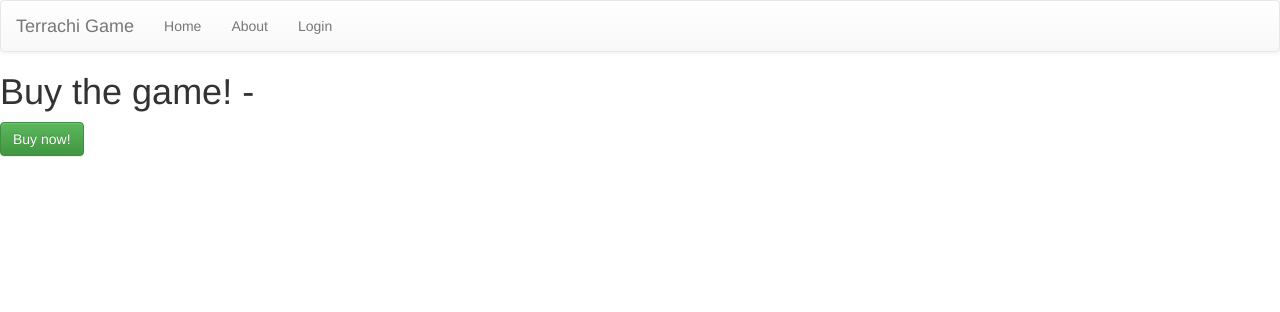
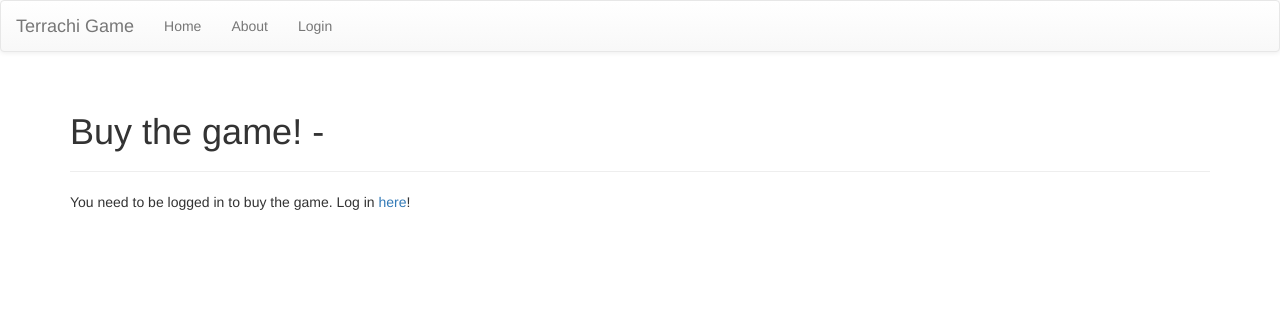
Before and after one commit to RyanCross/StoneCapWeb, a PHP site: page /buy.php in a window 1280 px wide. Shown: the top 312 px of the page. Run offline with PHP 8.4, Linux system fonts and the light colour scheme; some libraries are stand-ins or nearby versions.

Commit message:
Buy.php update1

```diff
--- a/buy.php
+++ b/buy.php
@@ -10,9 +10,33 @@
   include_once("util/header.php");
 ?>
 
-<h1>Buy the game! - <?php $email ?></h1>
+<div class="container">
+  <div class="page-header">
+    <h1>Buy the game! - <?php $logged_in ?></h1>
+  </div>
 
-<button class="btn btn-success">Buy now!</button>
+  <?php if ($logged_in) { ?>
+  <form method="POST" action="<?= $_SERVER['PHP_SELF'] ?>" >
+		<div class="form-group <?php if ($email && $email_error) echo 'has-error'; ?>">
+			<label for="email" class="control-label">Email</label>
+			<input id="email" type="text" name="email" class="form-control" value="<?php echo $email; ?>" required>
+			<?php if ($email && $email_error) echo '<p class="help-block">Sorry, we have no record of this league in our database!</p>'; ?>
+		</div>
+		<div class="form-group <?php if ($password_error) echo 'has-error'; ?>">
+			<label for="password" class="control-label">Password</label>
+			<input id="password" type="password" name="password" class="form-control" required>
+			<?php if ($password_error) echo '<p class="help-block">The password you provided was not correct!</p>'; ?>
+		</div>
+
+    <input type="submit" name="submit" class="btn btn-success" value="Buy now!" />
+	</form>
+  <?php } else { ?>
+
+    <p>You need to be logged in to buy the game. Log in <a href="login.php">here</a>!</p>
+
+  <?php } ?>
+
+</div>
 
 <?php
   include_once("util/footer.php");
```
